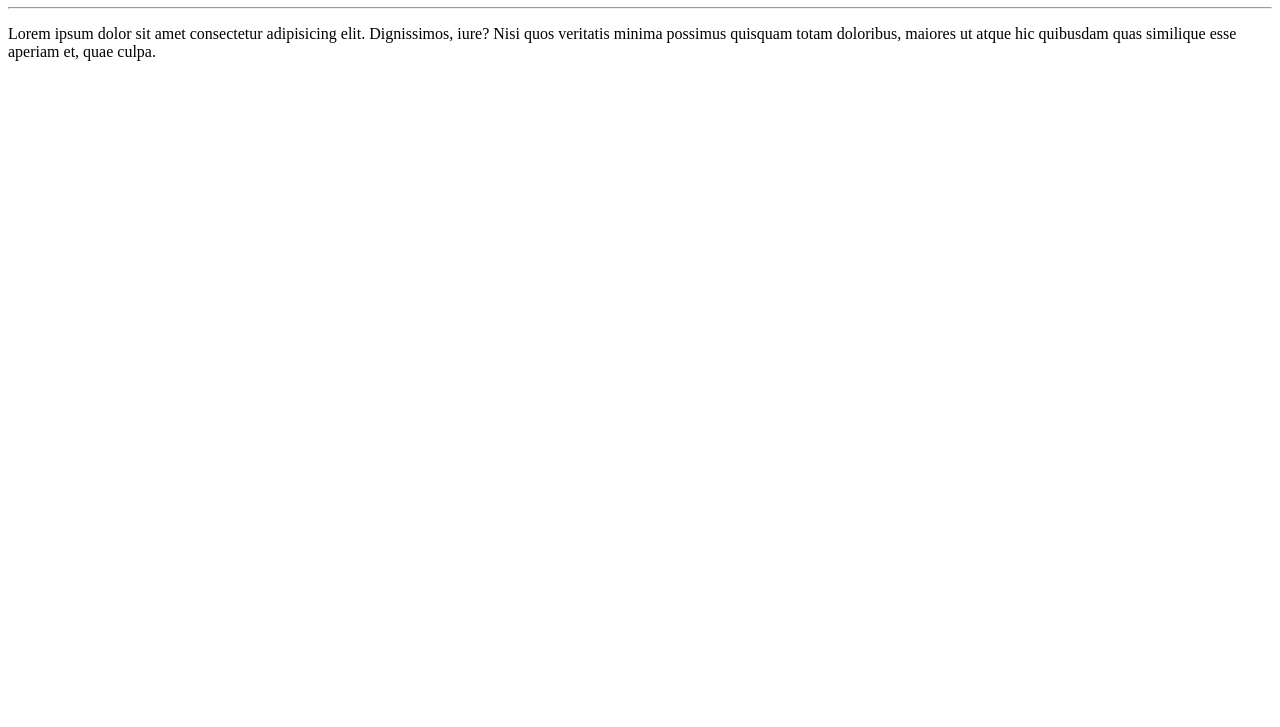
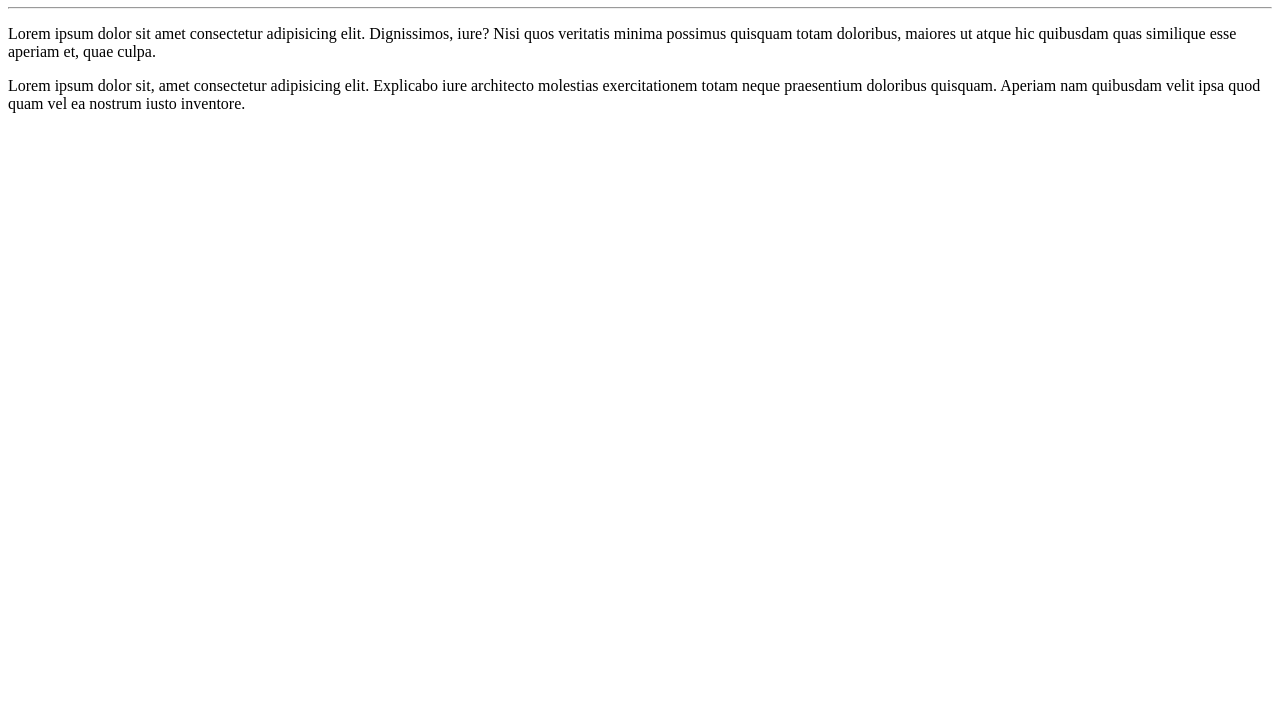
Before and after one commit to NichManoel/Logica-de-Programacao, a plain HTML site: page site-exemplo/index.html in a window 1280 px wide. Shown: the part 73-800 px from the top of the page. Drawn offline with Linux system fonts and the light colour scheme.

Commit message:
adicionei um parágrafo

```diff
--- a/site-exemplo/index.html
+++ b/site-exemplo/index.html
@@ -9,5 +9,6 @@
     <h1>Olá, Mundo!</h1>
     <hr>
     <p>Lorem ipsum dolor sit amet consectetur adipisicing elit. Dignissimos, iure? Nisi quos veritatis minima possimus quisquam totam doloribus, maiores ut atque hic quibusdam quas similique esse aperiam et, quae culpa.</p>
+    <p>Lorem ipsum dolor sit, amet consectetur adipisicing elit. Explicabo iure architecto molestias exercitationem totam neque praesentium doloribus quisquam. Aperiam nam quibusdam velit ipsa quod quam vel ea nostrum iusto inventore.</p>
 </body>
 </html>
```
